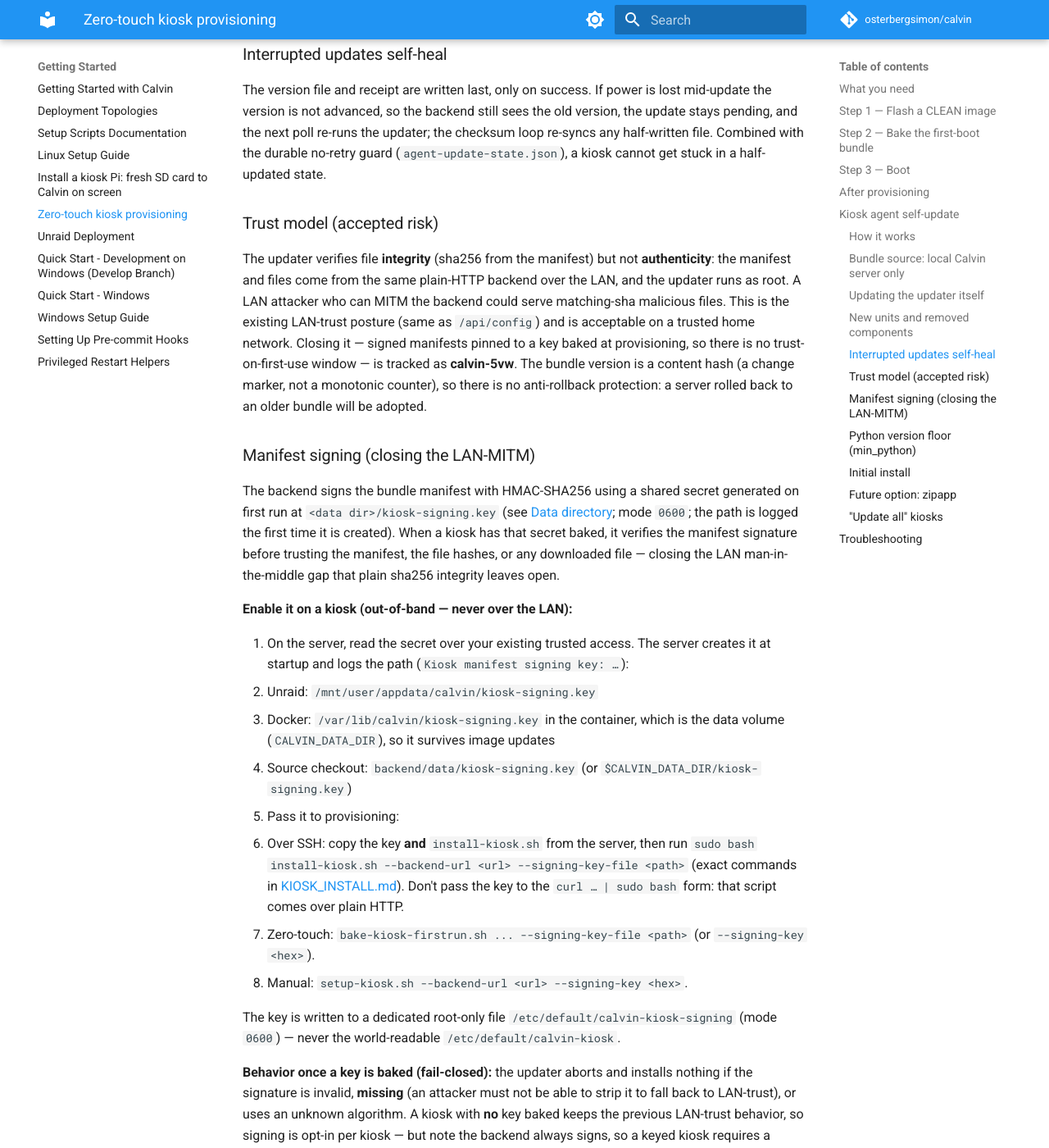
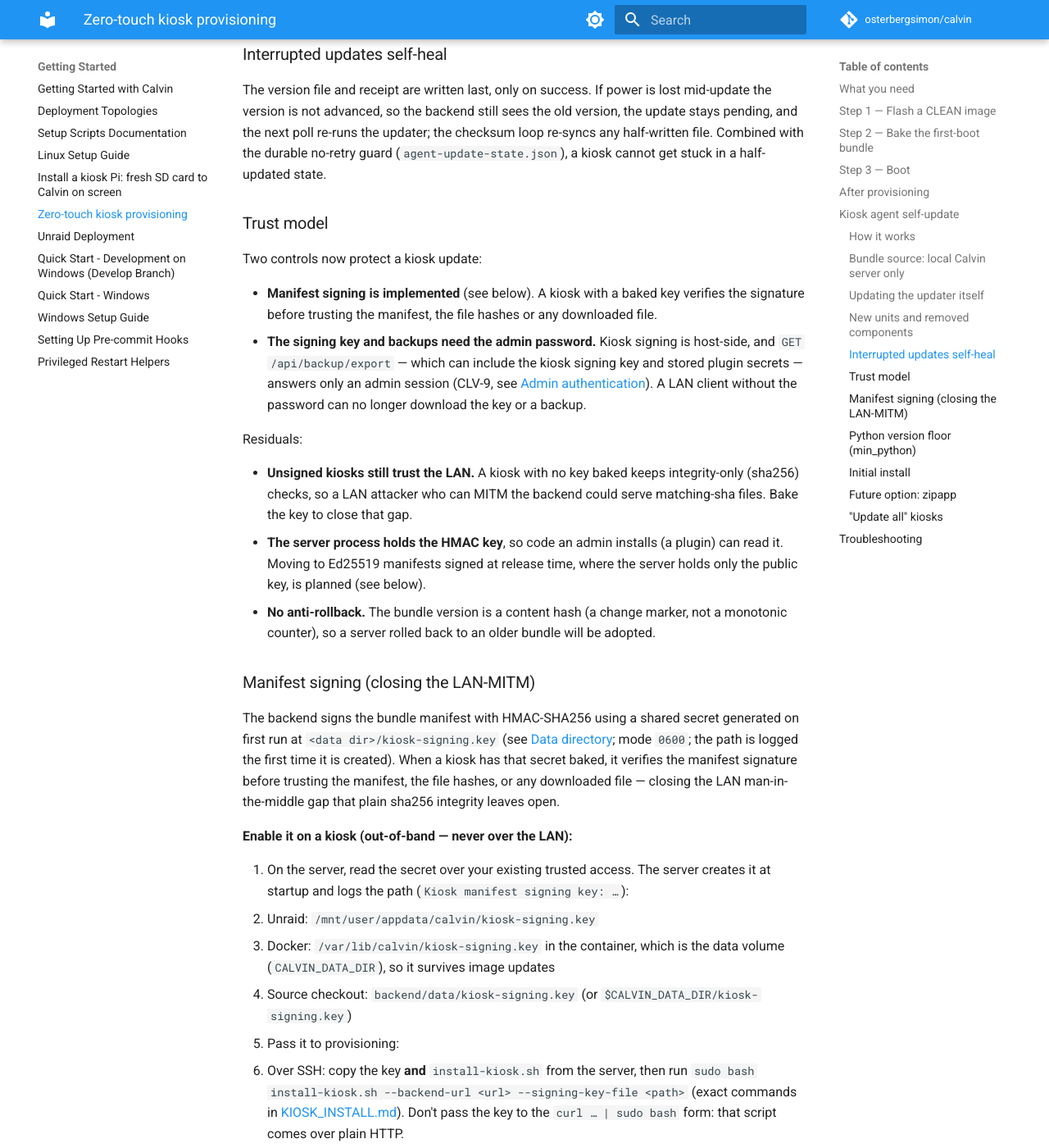
Before and after one commit to osterbergsimon/calvin, an MkDocs documentation site: the page built from docs/setup/KIOSK_PROVISIONING.md, in a window 1280 px wide and 1400 px high, scrolled down 4071 px. Shown: the whole window at 82% size. Built offline with MkDocs 1.6.1 and Material for MkDocs 9.7.7, drawn with Linux system fonts in a browser that asks for light colours; comment, search, counter and statistics services are not loaded; some of the changed text lies outside the part shown.

Commit message:
docs(security): admin auth guide, trust model, Unraid fields (CLV-9)

```diff
--- a/docs/setup/KIOSK_PROVISIONING.md
+++ b/docs/setup/KIOSK_PROVISIONING.md
@@ -180,16 +180,30 @@
 with the durable no-retry guard (`agent-update-state.json`), a kiosk cannot get stuck in a
 half-updated state.
 
-### Trust model (accepted risk)
+### Trust model
 
-The updater verifies file **integrity** (sha256 from the manifest) but not **authenticity**: the
-manifest and files come from the same plain-HTTP backend over the LAN, and the updater runs as
-root. A LAN attacker who can MITM the backend could serve matching-sha malicious files. This is
-the existing LAN-trust posture (same as `/api/config`) and is acceptable on a trusted home
-network. Closing it — signed manifests pinned to a key baked at provisioning, so there is no
-trust-on-first-use window — is tracked as **calvin-5vw**. The bundle version is a content hash
-(a change marker, not a monotonic counter), so there is no anti-rollback protection: a server
-rolled back to an older bundle will be adopted.
+Two controls now protect a kiosk update:
+
+- **Manifest signing is implemented** (see below). A kiosk with a baked key
+  verifies the signature before trusting the manifest, the file hashes or any
+  downloaded file.
+- **The signing key and backups need the admin password.** Kiosk signing is
+  host-side, and `GET /api/backup/export` — which can include the kiosk signing
+  key and stored plugin secrets — answers only an admin session (CLV-9, see
+  [Admin authentication](../configuration/ADMIN_AUTH.md)). A LAN client without
+  the password can no longer download the key or a backup.
+
+Residuals:
+
+- **Unsigned kiosks still trust the LAN.** A kiosk with no key baked keeps
+  integrity-only (sha256) checks, so a LAN attacker who can MITM the backend
+  could serve matching-sha files. Bake the key to close that gap.
+- **The server process holds the HMAC key**, so code an admin installs (a
+  plugin) can read it. Moving to Ed25519 manifests signed at release time, where
+  the server holds only the public key, is planned (see below).
+- **No anti-rollback.** The bundle version is a content hash (a change marker,
+  not a monotonic counter), so a server rolled back to an older bundle will be
+  adopted.
 
 ### Manifest signing (closing the LAN-MITM)
 
@@ -228,10 +242,12 @@
 next manifest request) and re-bake / re-run `--signing-key` on each kiosk. There is no automatic
 rotation.
 
-**Stronger isolation (future):** the shared key means a kiosk that is already root-compromised
-holds a secret usable to forge to another kiosk the attacker can also MITM. Per-kiosk keys
-derived from a backend master (`Ki = HMAC(master, kiosk_id)`) remove that residual and are
-tracked as a follow-up; the kiosk-side verification here is unchanged by that upgrade.
+**Stronger isolation (planned):** the shared key means the server process — and
+therefore any installed plugin — can forge manifests. The plan is Ed25519
+manifests signed at release time in CI (private key in a GitHub Actions secret),
+with kiosks pinning the public key: the server then holds no signing key at all.
+That supersedes the earlier per-kiosk KDF idea (calvin-580); kiosk-side
+verification for the current HMAC scheme is unchanged until it lands.
 
 ### Python version floor (`min_python`)
 
--- a/mkdocs.yml
+++ b/mkdocs.yml
@@ -96,6 +96,7 @@
     - configuration/SETTINGS_SAVE_BEHAVIOR.md
     - configuration/BACKUP_RESTORE.md
     - configuration/DATA_DIR.md
+    - configuration/ADMIN_AUTH.md
   - Architecture:
     - EVENT_SYSTEM.md
     - IMAP_LOCAL_IMAGES_RELATIONSHIP.md
```
Also changed, not shown: docs/configuration/ADMIN_AUTH.md (added, +112 -0 lines), docs/configuration/DATA_DIR.md (+1 -0 lines), 1 other file.
